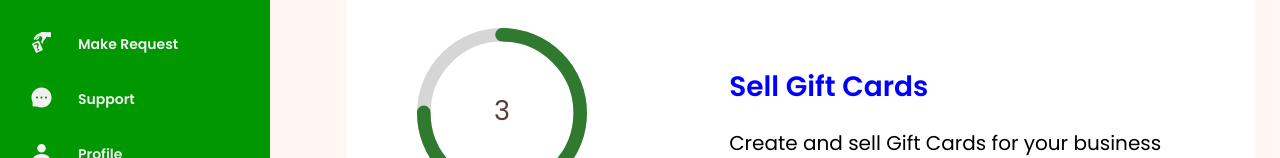
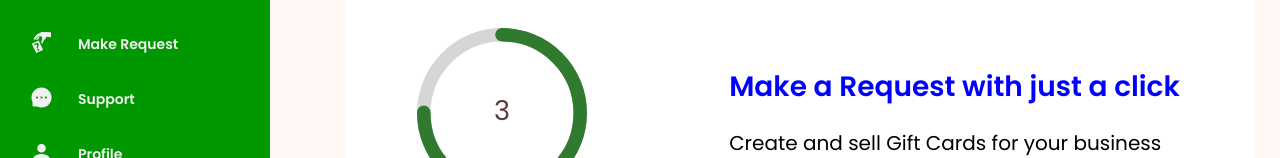
Before and after one commit to isaacetor/D.O-app, a React (Create React App) app: page /user in a window 1280 px wide. Shown: the part 267-425 px from the top of the page. Built offline with nearby package versions, Linux system fonts and the light colour scheme.

Commit message:
lastest changes

```diff
--- a/src/components/commons/props/UserDashboardQuickActions.tsx
+++ b/src/components/commons/props/UserDashboardQuickActions.tsx
@@ -38,7 +38,7 @@ const UserDashboardQuick = () => {
               <p>Monthly Request 3/4</p>
             </QuickImage>
             <QuickComponent>
-              <HText>Sell Gift Cards</HText>
+              <HText>Make a Request with just a click</HText>
 
               <LText style={{ fontSize: "20px" }}>
                 Create and sell Gift Cards for your business
```
